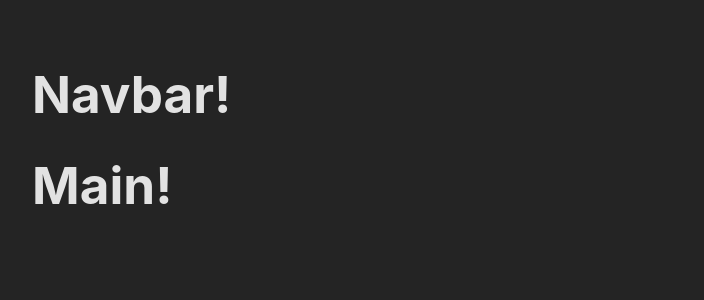
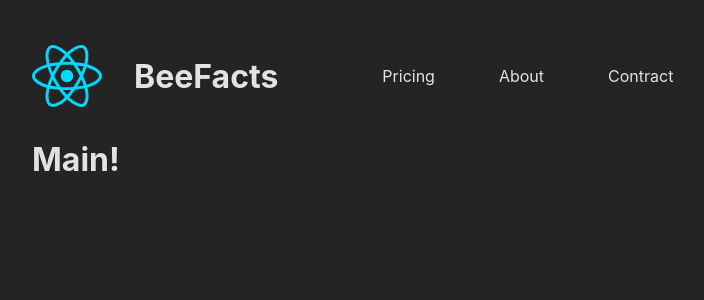
Before and after one commit to bl-aire/my_vite, a React (Vite) app: page / in a window 1280 px wide. Shown: the top 300 px of the page, without its empty margins (0-704 px from the left). Built offline with nearby package versions, Linux system fonts and the light colour scheme.

Commit message:
Style nav

```diff
--- a/src/App.css
+++ b/src/App.css
@@ -4,3 +4,23 @@
   padding: 2rem;
   /*text-align: center;*/
 }
+
+.nav{
+  display: flex;
+  justify-content: space-between;
+  align-items: center;
+}
+
+.nav-items{
+  list-style-type:none ;
+  display: flex;
+
+}
+
+.nav-items li{
+  padding: 0 2em;
+}
+
+.facts{
+  padding: 0 1em;
+}
--- a/src/components/Navbar.jsx
+++ b/src/components/Navbar.jsx
@@ -1,5 +1,15 @@
+import logo from '../assets/react.svg'
+
 export default function Navbar() {
     return(
-        <h1>Navbar!</h1>
+        <nav className="nav">
+            <img src={logo} width="70px" />
+            <h1 className='facts'>BeeFacts</h1>
+            <ul className="nav-items">
+                <li>Pricing</li>
+                <li>About</li>
+                <li>Contract</li>
+            </ul>
+        </nav>
     )
 }
--- a/src/index.css
+++ b/src/index.css
@@ -23,6 +23,6 @@ body {
 }
 
 h1 {
-  font-size: 3.2em;
+  font-size: 2em;
   line-height: 1.1;
 }
```
